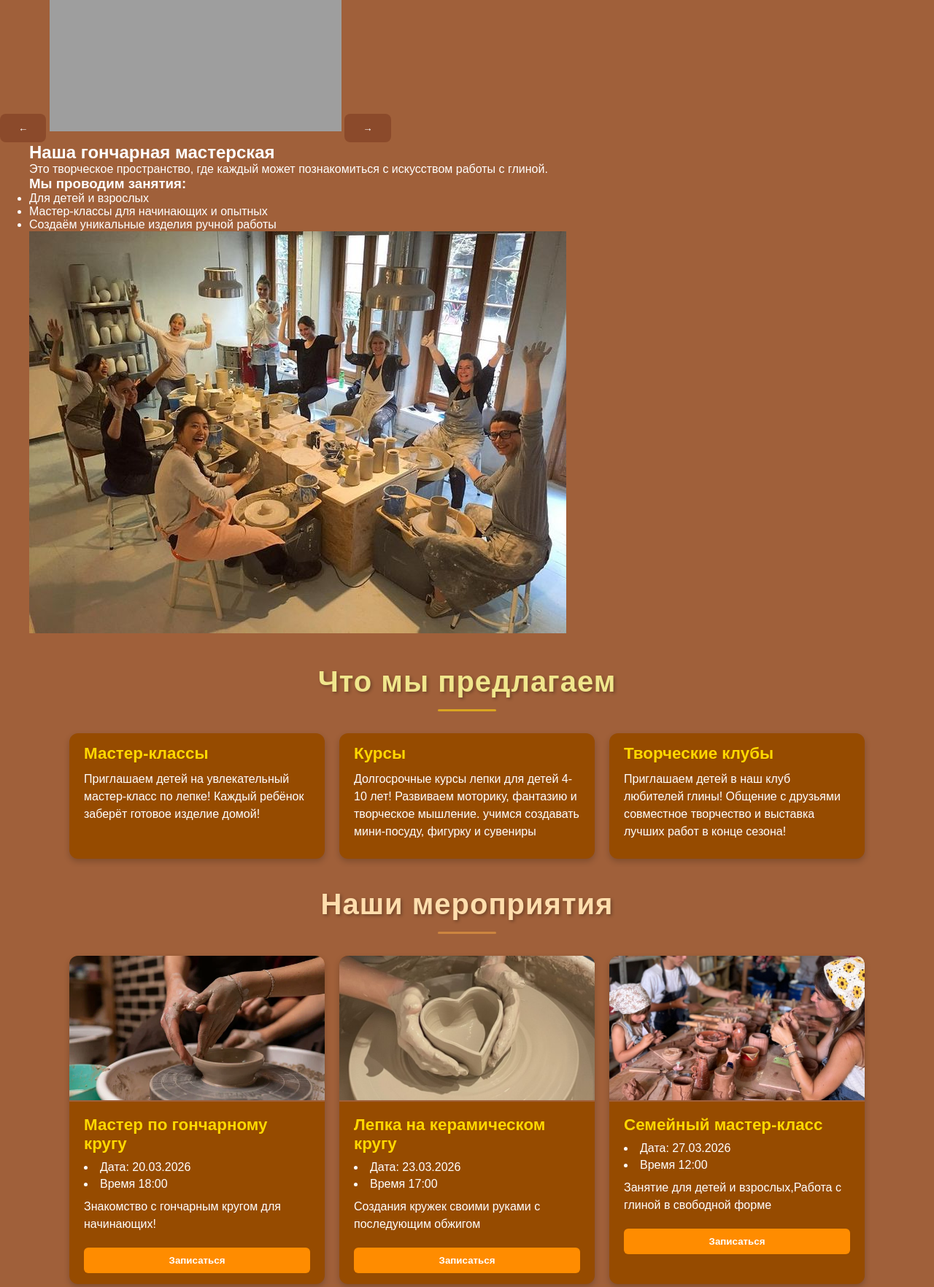
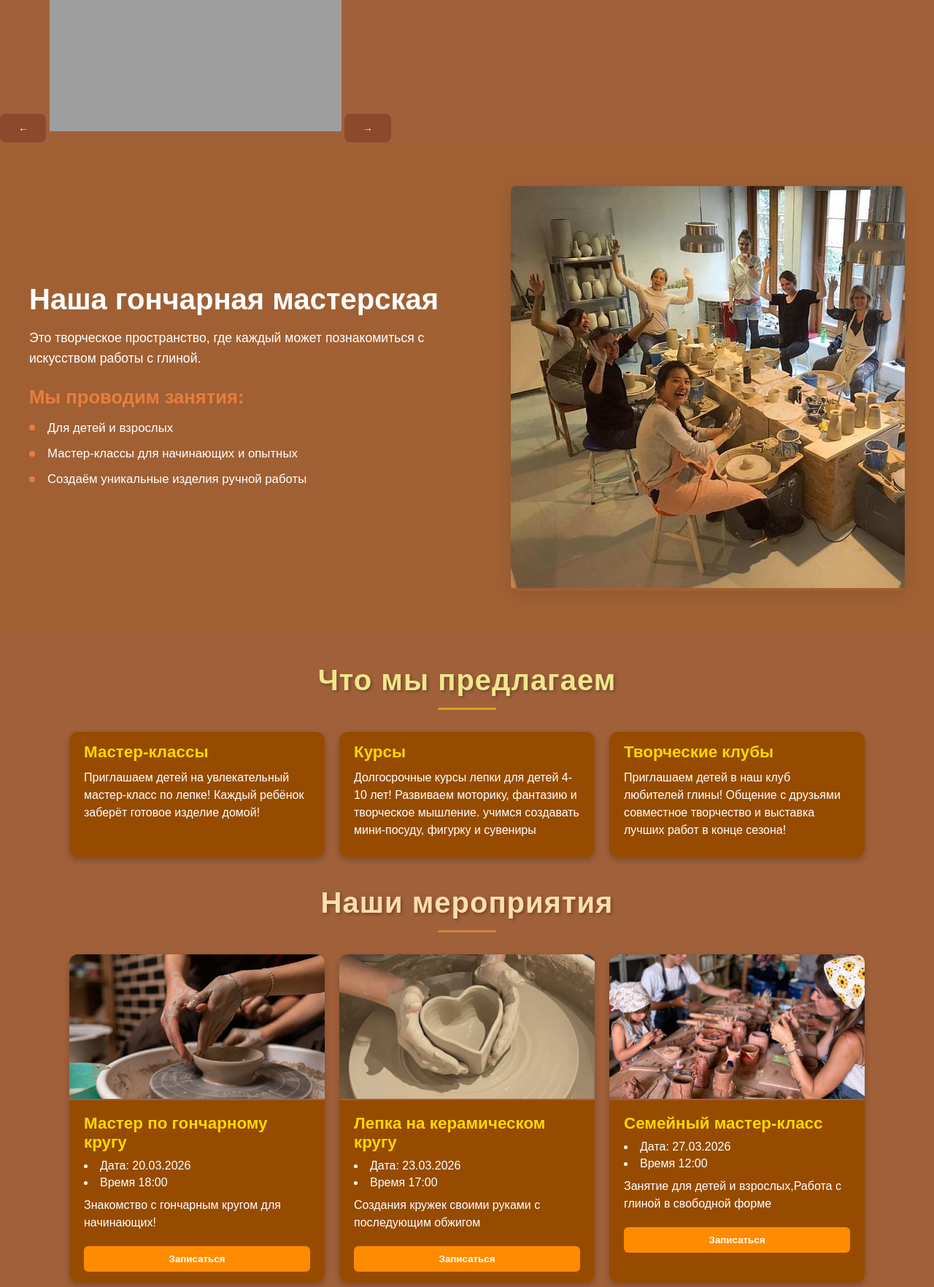
Before and after one commit to makoni2684/goncharsky, a PHP site: page / in a window 1280 px wide. Shown: the part 194-1958 px from the top of the page at 73% size. Run offline with PHP 8.4, Linux system fonts and the light colour scheme; grey boxes are pictures that could not be loaded.

Commit message:
о нас

```diff
--- a/style.css
+++ b/style.css
@@ -1,3 +1,77 @@
+.o_nas {
+    padding: 60px 0;
+    background-color: #a06034;
+    color: #ffffff;
+}
+
+.o_nas .container {
+    max-width: 1200px;
+    margin: 0 auto;
+    display: flex;
+    justify-content: space-between;
+    align-items: center;
+    gap: 30px;
+}
+
+.o_nas .text {
+    width: 50%;
+    padding-right: 30px;
+}
+
+    .o_nas .text h2 {
+        font-size: 2.5rem;
+        font-weight: 700;
+        margin-bottom: 15px;
+        line-height: 1.2;
+    }
+
+    .o_nas .text p {
+        font-size: 1.1rem;
+        line-height: 1.6;
+        margin-bottom: 25px;
+    }
+
+    .o_nas .text h3 {
+        font-size: 1.6rem;
+        font-weight: 600;
+        margin-bottom: 15px;
+        color: #e77e3d;
+    }
+
+    .o_nas .text ul {
+        list-style: none;
+        padding-left: 0;
+        margin: 0;
+    }
+
+    .o_nas .text li {
+        position: relative;
+        padding-left: 25px;
+        margin-bottom: 10px;
+        font-size: 1.05rem;
+        line-height: 1.5;
+    }
+
+        .o_nas .text li::before {
+            content: '';
+            position: absolute;
+            left: 0;
+            top: 50%;
+            transform: translateY(-50%);
+            width: 8px;
+            height: 8px;
+            border-radius: 50%;
+            background-color: #e77e3d;
+        }
+
+.img_o_nas {
+    width: 45%;
+    position: relative;
+    overflow: hidden;
+    border-radius: 8px;
+    box-shadow: 0 4px 20px rgba(0, 0, 0, 0.1);
+}
+
 * {
 margin: 0;
 padding: 0;
```
